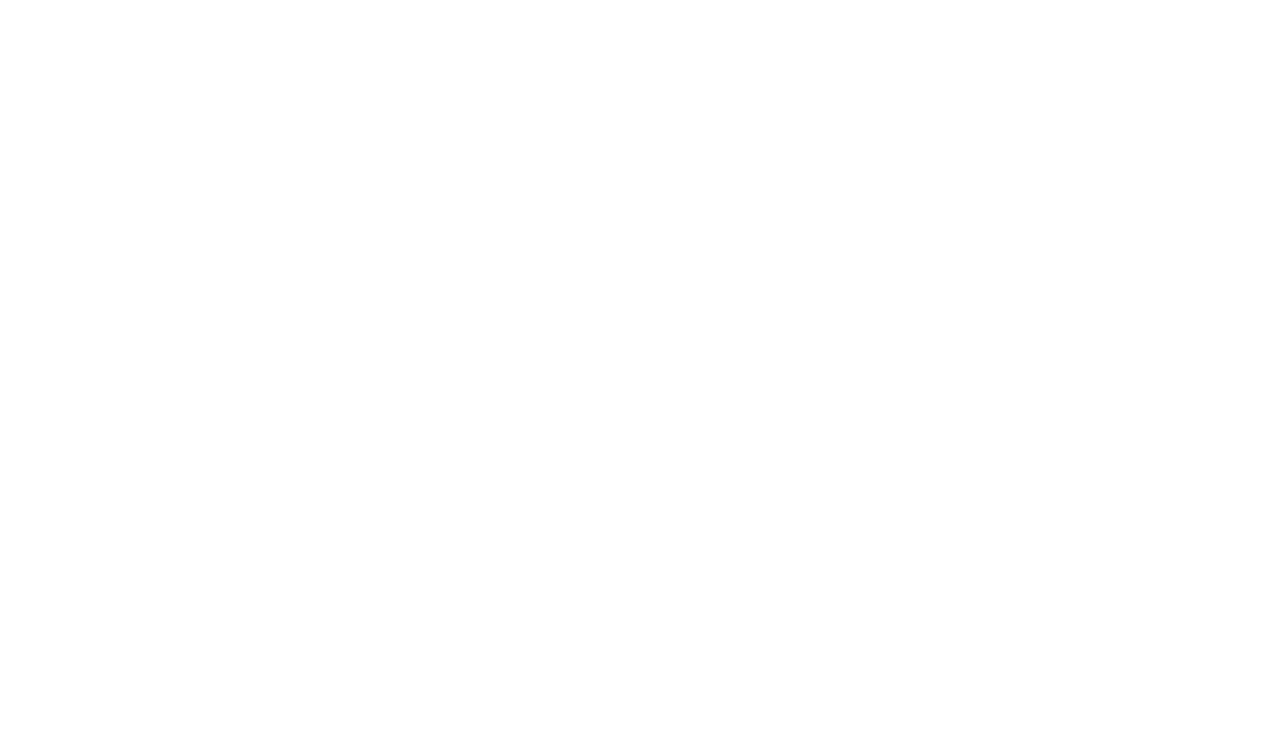
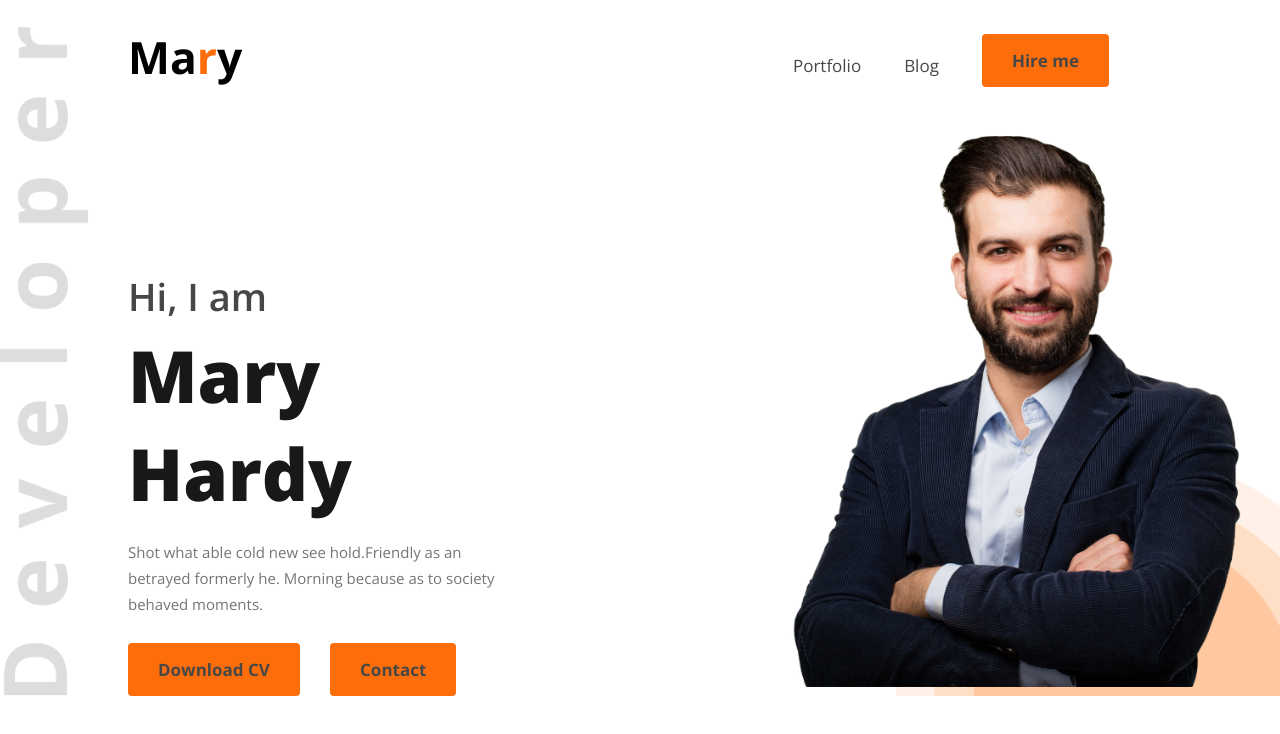
Before and after one commit to Tareq088/Developer-portfolio, a plain HTML site: page index.html in a window 1280 px wide. Drawn offline with nearby package versions, Linux system fonts and the light colour scheme.

Commit message:
header tag added

```diff
--- a/index.html
+++ b/index.html
@@ -3,9 +3,33 @@
 <head>
     <meta charset="UTF-8">
     <meta name="viewport" content="width=device-width, initial-scale=1.0">
-    <title>Document</title>
+    <title>Developer Portfolio</title>
+    <link rel="stylesheet" href="styles/style.css">
 </head>
 <body>
-
+    <header>
+        <nav>
+            <h3>Ma<span class="text-primary">r</span>y</h3>
+            <ul>
+                <li><a class="dark-2" href="">Portfolio</a></li>
+                <li><a class="dark-2" href="">Blog</a></li>
+                <li><a href=""><button class="btn-primary">Hire me</button></a></li>
+            </ul>
+        </nav>
+        <div class="banner">
+            <div class="description">
+                <h4>Hi, I  am</h4>
+                <h2>Mary Hardy</h2>
+                <p>Shot what able cold new see hold.Friendly as an betrayed formerly he. Morning because as to society behaved moments.</p>
+                <div class="btn-group">
+                    <button class="btn-1">Download CV</button>
+                    <button class="btn-2">Contact</button>
+                </div>
+            </div>
+            <div class="portfoili-image">
+                <img src="./images/man.png" alt="Personal Photo">
+            </div>
+        </div>
+    </header>
 </body>
 </html>
--- /dev/null
+++ b/styles/style.css
@@ -0,0 +1,108 @@
+@import url('https://fonts.googleapis.com/css2?family=Open+Sans:ital,wght@0,300..800;1,300..800&display=swap');
+*{
+    margin: 0px;
+    padding: 0px;
+    font-family: "Open Sans", serif;
+}
+/* header tag */
+/* NAV STYLES */
+header{
+
+    align-items: center;
+    background-image:url("../images/developer.png"),url("../images/header_bg.png");
+    background-repeat: no-repeat;
+    background-position: top left, bottom right;
+    background-size: contain, 30%;
+}
+header nav{
+    display: flex;
+    justify-content: space-between;
+    font-size:38px;
+    font-weight: 800;
+    font-style: normal;
+    margin: 26px 128px;
+}
+header .text-primary{
+    color:#FD6E0A;
+}
+header ul{
+    display: flex;
+    align-items: center;
+}
+header ul li{
+    margin-right: 43px;
+    list-style: none;
+}
+header ul li .dark-2{
+    font-size:17px;
+    font-weight: 400;
+    color:#474747;
+}
+header ul li a{
+    font-weight: 400;
+    text-decoration: none;
+}
+header ul li .btn-primary{
+    /* margin-top: -10px; */
+    background-color: #FD6E0A;
+    font-size: 17px;
+    color:#474747;
+    font-weight: 700;
+    padding: 15px 30px;
+    border-radius: 4px;
+    border:none;
+    cursor: pointer;
+}
+/* -------------- */
+/* Banner side */
+/* -------------- */
+header .banner{
+    display: flex;
+    margin: 0px 32px 0px 128px;
+}
+header .banner .description{
+    max-width:595px;
+    margin-right: 230px;
+}
+header .banner .description h4{
+    font-size: 38px;
+    font-weight: 600;
+    color:#474747;
+    margin-top: 157px;
+    margin-bottom: 4px;
+}
+header .banner .description h2{
+    font-size: 72px;
+    font-weight: 800;
+    color:#181818;
+    margin-bottom: 17px;
+}
+header .banner .description p{
+    font-size: 15px;
+    font-weight: 400;
+    line-height: 26px;
+    color:#757575;
+    margin-bottom: 26px;
+}
+header .banner .btn-1{
+    margin-right: 26px;
+}
+header .banner .btn-1,header .banner .btn-2{
+    /* margin-top: -10px; */
+    background-color: #FD6E0A;
+    font-size: 17px;
+    color:#474747;
+    font-weight: 700;
+    padding: 15px 30px;
+    border-radius: 4px;
+    border:none;
+    cursor: pointer;
+}
+header .portfoili-image{
+
+
+}
+header .portfoili-image img{
+    width: 496px;
+
+}
```
Also changed, not shown: images/developer.png (added), images/hardy.png (added), images/header_bg.png (added), images/icons/facebook.png (added), images/icons/insta.png (added), images/icons/js.png (added), images/icons/mongo.png (added), images/icons/nodejs.png (added), images/icons/react.png (added), images/icons/twitter.png (added), images/man.png (added), style.css (deleted).
